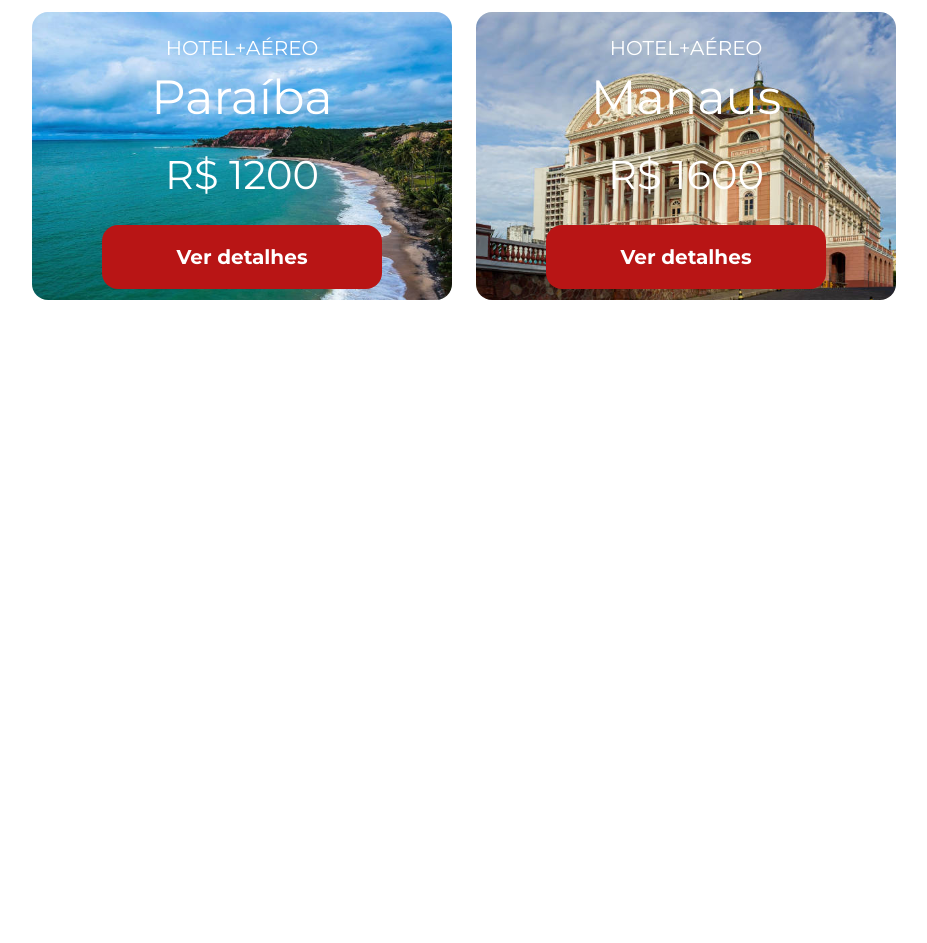
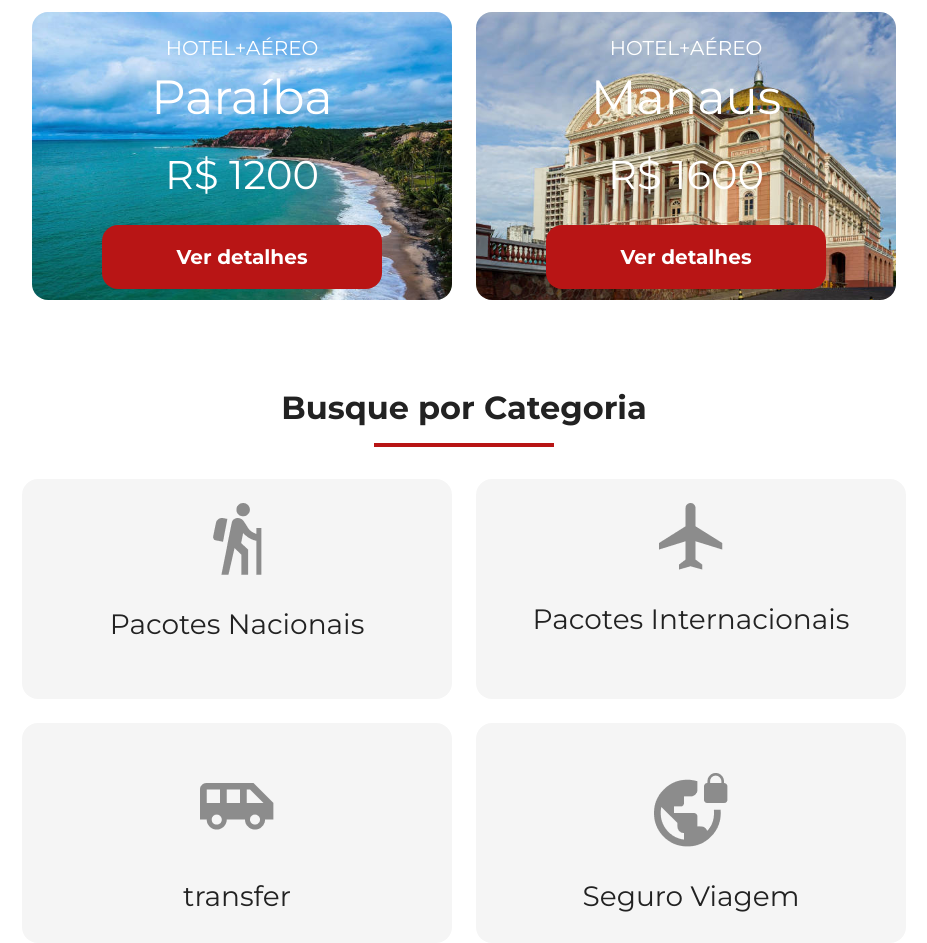
Before and after one commit to MarllonJardim/Jornada-viagens, a plain HTML site: page index.html in a window 1280 px wide. Shown: the part 1544-2487 px from the top of the page, without its empty margins (176-1103 px from the left). Before the commit the page ends 1844 px from the top, so only its background shows below. Drawn offline with Linux system fonts and the light colour scheme.

Commit message:
Ajusta layout da sessão categoria

```diff
--- /dev/null
+++ b/css/category.css
@@ -0,0 +1,64 @@
+.search-by-category {
+  margin: 88px 0 0;
+}
+
+.search-by-category .section_titles {
+  width: 312px;
+  margin: 0 auto;
+}
+
+.category-cards {
+  display: flex;
+  flex-direction: column;
+  align-items: center;
+  gap: 24px;
+  margin-top: 24px;
+}
+
+.category-cards .card {
+  width: 312px;
+  height: 220px;
+  background-color: var(--background-secondary-color);
+  text-align: center;
+  border-radius: 16px;
+  padding: 24px;
+  box-sizing: border-box;
+  text-decoration: none;
+  color: var(--text-primary-color);
+}
+
+.category-cards .card h3 {
+  font-size: 28px;
+  font-weight: var(--title-weight);
+}
+
+.category-cards .card.single-line {
+  padding-top: 50px;
+}
+
+.category-cards .card.single-line.transfer img {
+  margin: 10px 0 17px;
+}
+
+@media screen and (min-width: 768px) {
+  .search-by-category .section_titles {
+    width:100%;
+  }
+  .category-cards {
+    flex-direction: row;
+    flex-wrap: wrap;
+    justify-content: center;
+  }
+}
+
+@media screen and (min-width: 1024px) {
+  .category-cards .card {
+    width: 430px;
+  }
+}
+
+@media screen and (min-width: 1440px) {
+  .category-cards .card {
+    width: 280px;
+}
+}
--- a/css/offers.css
+++ b/css/offers.css
@@ -5,7 +5,7 @@
   align-items: center;
 }
 
-.card {
+.offers_cards .card {
   color: var(--text-secondary-color);
   background-color: #000000;
   width: 312px;
@@ -16,7 +16,7 @@
   text-align: center;
 }
 
-.card header {
+.offers_cards .card header {
   display: block;
   background-color: transparent;
   position: static;
@@ -24,38 +24,38 @@
   margin-bottom: 24px;
 }
 
-.card header p {
+.offers_cards .card header p {
   font-size: 20px;
   font-weight: var(--text-weight);
 }
-.card header h3 {
+.offers_cards .card header h3 {
   font-size: 40px;
   font-weight: var(--title-weight);
   margin: 8px 0 0;
 }
 
-.card header span {
+.offers_cards .card header span {
   font-size: 32px;
   margin-top: 24px;
   display: inline-block;
 }
 
-.card.japao {
+.offers_cards .card.japao {
   background: url(../img/bg-card-japao.jpg) no-repeat;
   background-size: cover;
 }
 
-.card.san-andreas {
+.offers_cards .card .san-andreas {
   background: url(../img/bg-card-san-andreas.jpg) no-repeat;
   background-size: cover;
 }
 
-.card.manaus {
+.offers_cards .card.manaus {
   background: url(../img/bg-card-manaus.jpg) no-repeat;
   background-size: cover;
 }
 
-.card.paraiba {
+.offers_cards .card.paraiba {
   background: url(../img/bg-card-paraiba.jpg) no-repeat;
   background-size: cover;
 }
@@ -69,19 +69,19 @@
 }
 
 @media screen and (min-width: 1024px) {
-  .card {
+  .offers_cards .card {
     width: 420px;
   }
-  .card header h3 {
+  .offers_cards .card header h3 {
     font-size: 48px;
   }
 
-  .card header span {
+  .offers_cards .card header span {
     font-size: 40px;
   }
 }
 @media screen and (min-width: 1440px){
-  .card {
+  .offers_cards .card {
     width: 588px;
   }
 }
--- a/css/style.css
+++ b/css/style.css
@@ -2,3 +2,4 @@
 @import url(header.css);
 @import url(hero.css);
 @import url(offers.css);
+@import url(category.css);
--- a/index.html
+++ b/index.html
@@ -125,5 +125,66 @@
         </article>
       </div>
     </section>
+
+    <section class="search-by-category">
+      <div class="section_titles">
+        <h2>Busque por Categoria</h2>
+        <hr />
+      </div>
+      <div class="category-cards">
+        <a
+          class="card"
+          href="#"
+          target="_blank"
+          title="Busque pela categoria Pacotes Nacionais"
+        >
+          <img
+            src="./img/ícone-pacotes-nacionais.png"
+            alt="icone cinza representando uma pessoa fazendo track"
+          />
+          <h3>
+            Pacotes Nacionais
+          </h3>
+        </a>
+
+        <a
+          class="card"
+          href="#"
+          target="_blank"
+          title="Busque pela categoria Pacotes internacionais"
+        >
+          <img src="img/ícone-pacotes-internacionais.png" alt="icone cinza representando um avião em viagem" />
+          <h3>
+            Pacotes Internacionais
+          </h3>
+        </a>
+
+        <a
+          class="card single-line transfer"
+          href="#"
+          target="_blank"
+          title="Busque pela categoria transferencia"
+        >
+          <img
+            src="./img/ícone-transfer.png"
+            alt="icone cinza representando caminhão"
+          />
+          <h3>transfer</h3>
+        </a>
+
+        <a
+          class="card single-line"
+          href="#"
+          target="_blank"
+          title="Busque pela categoria Viagem ao mundo"
+        >
+          <img
+            src="./img/ícone-seguro-viagem.png"
+            alt="icone cinza representando o planeta"
+          />
+          <h3>Seguro Viagem</h3>
+        </a>
+      </div>
+    </section>
   </body>
 </html>
```
Also changed, not shown: img/ícone-pacotes-internacionais.png (added), img/ícone-pacotes-nacionais.png (added), img/ícone-seguro-viagem.png (added), img/ícone-transfer.png (added).
